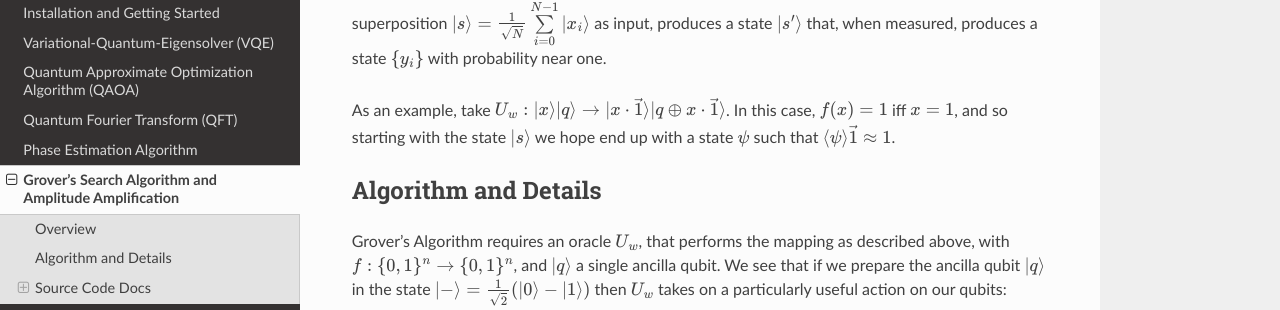
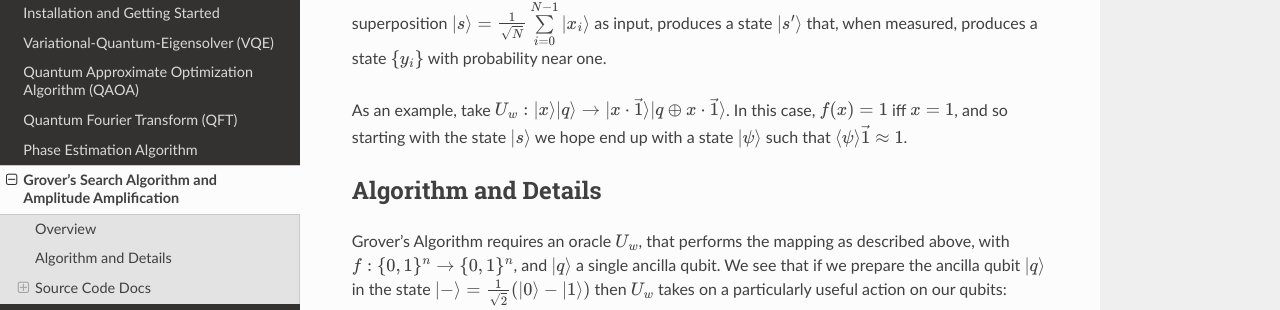
Before and after one commit to rigetti/grove, a Sphinx documentation site: the page built from docs/grover.rst, in a window 1280 px wide and 900 px high, scrolled down 302 px. Shown: the part 132-442 px from the top of the window. Built offline with Sphinx 7.4.7 and the Read the Docs theme 2.0.0, drawn with Linux system fonts in a browser that asks for light colours.

Commit message:
adding a ket

```diff
--- a/docs/grover.rst
+++ b/docs/grover.rst
@@ -20,7 +20,7 @@ with probability near one.
 
 As an example, take :math:`U_w: \ket{x}\ket{q} \to \ket{x\cdot\vec{1}}\ket{q\oplus x\cdot\vec{1}}`.
 In this case, :math:`f(x)=1` iff :math:`x=1`, and so starting with the state :math:`\ket{s}` we hope
-end up with a state :math:`\psi` such that :math:`\braket{\psi}{\vec{1}}\approx1`.
+end up with a state :math:`\ket{\psi}` such that :math:`\braket{\psi}{\vec{1}}\approx1`.
 
 Algorithm and Details
 ---------------------
```
